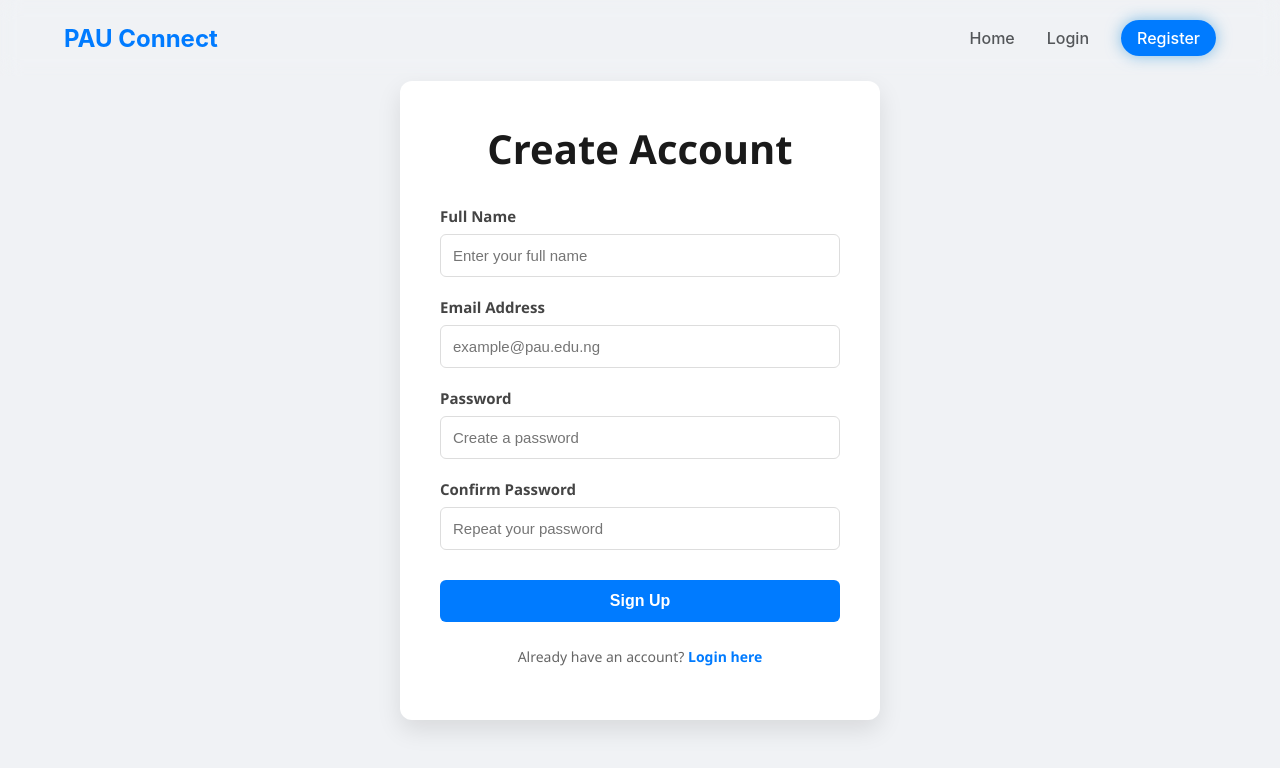
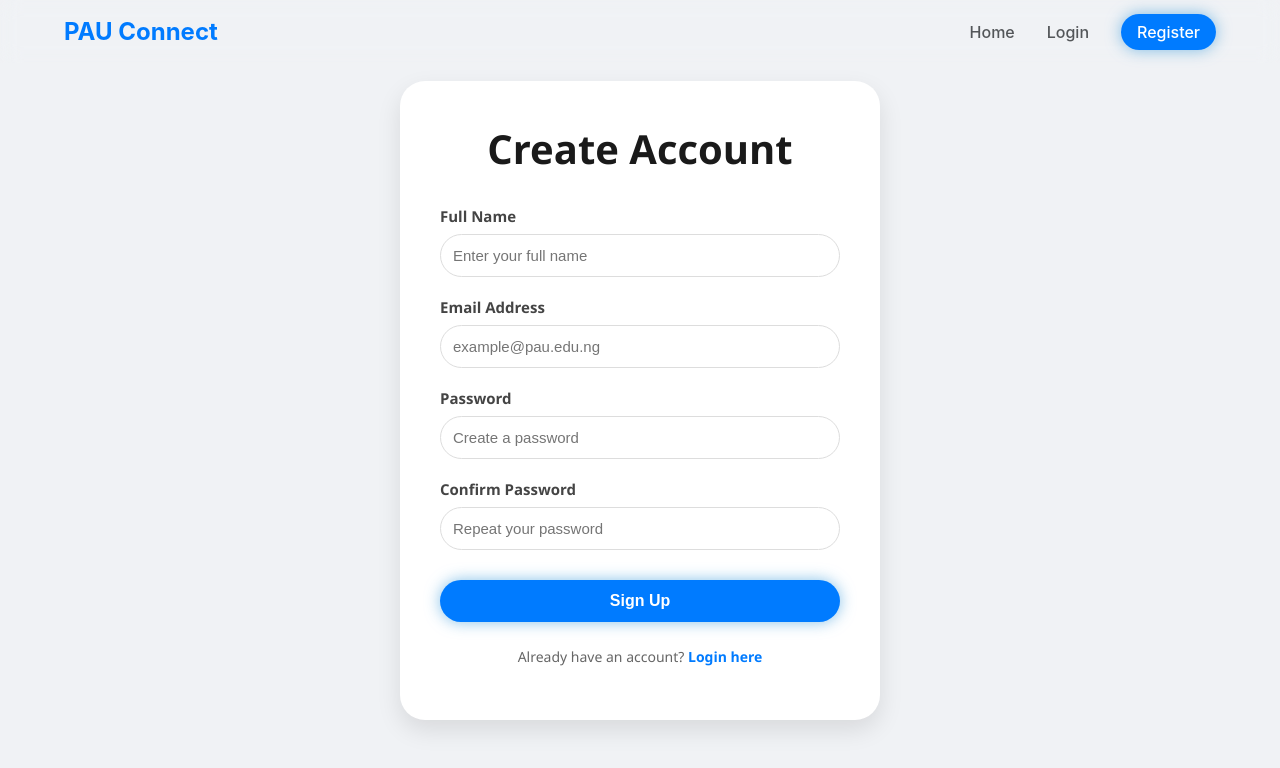
Before and after one commit to Sheismargret/COS-Group-2, a React (Create React App) app in the folder frontend/: page /Register in a window 1280 px wide. Shown: the top 768 px of the page. Built offline with nearby package versions, Linux system fonts and the light colour scheme.

Commit message:
Updated look with glowing elements

```diff
--- a/frontend/src/App.css
+++ b/frontend/src/App.css
@@ -22,7 +22,7 @@
 h1 {
   font-size: 4rem;
   font-weight: 700;
-  color: #000000; /* Deepest black */
+  color: #1e293b;
   line-height: 1.1;
   margin-bottom: 20px;
 }
@@ -56,7 +56,7 @@ h1 {
   border-radius: 25px;
   cursor: pointer;
   box-shadow: 0 0 15px rgba(52, 152, 219, 0.6);
-  transition: transform 0.3s ease, box-shadow 0.3s ease;
+  transition: transform 0.3s ease, box-shadow 0.3s ease, background-color 0.3s ease-in-out;
   transform: translateY(0); /* Explicitly set starting position */
 }
 .primary-btn:hover {
--- a/frontend/src/pages/Home.js
+++ b/frontend/src/pages/Home.js
@@ -3,7 +3,7 @@ function Home() {
     <div className="home-content">
       {/* Hero Section */}
       <div className="hero-section">
-        <p className="badge-text">Thousands of opportunities waiting for you</p>
+        <p className="badge-text"><h3>Thousands of opportunities waiting for you</h3></p>
         <h1>Find your <span className="blue-text">Dream Job</span> or
             <br /><span className="blue-text">perfect Hire</span>
         </h1>
--- a/frontend/src/styles/Navbar.css
+++ b/frontend/src/styles/Navbar.css
@@ -2,9 +2,9 @@
     display: flex;
     justify-content: space-between;
     align-items: center;
-    padding: 0.75rem 5%;
+    padding: 0.35rem 5%;
     background-color: transparent;
-    position: absolute;
+    position: fixed;
     top: 0;
     left: 0;
     right: 0;
@@ -31,11 +31,12 @@
     text-decoration: none;
     color: #535659;
     font-weight: 500;
-    transition: color 0.3s;
+    transition: all 0.3s ease-in-out;
 }
 
 .nav-links a:hover {
     color: #007bff;
+    text-shadow: 0 0 15px rgba(52, 152, 219, 0.6);
 }
 
 .btn-link {
@@ -44,13 +45,12 @@
     color: #fff !important;
     border-radius: 25px;
     box-shadow: 0 0 15px rgba(52, 152, 219, 0.6);
-    transition: transform 0.3s ease, background-color 0.3s ease;
-    transform: translateY(0);
+    text-decoration: none;
+    transition: all 0.3s ease-in-out;
+
 }
 .btn-link:hover {
     background-color: #0056b3;
-    transform: translateY(-2px); /* Slight lift effect */
-    transition: all 0.4s ease-in-out;
 }
 
 .navbar {
--- a/frontend/src/styles/Register.css
+++ b/frontend/src/styles/Register.css
@@ -12,7 +12,7 @@
 .auth-card {
     background: #ffffff;
     padding: 40px;
-    border-radius: 12px;
+    border-radius: 25px;
     box-shadow: 0 10px 25px rgba(0, 0, 0, 0.1);
     width: 100%;
     max-width: 400px;
@@ -59,7 +59,7 @@
 .input-group input {
     padding: 12px;
     border: 1.5px solid #ddd;
-    border-radius: 6px;
+    border-radius: 25px;
     font-size: 15px;
     transition: border-color 0.3s ease;
 }
@@ -67,6 +67,8 @@
 .input-group input:focus {
     outline: none;
     border-color: #007bff; /* PAU Blue or similar */
+    box-shadow: 0 0 15px rgba(52, 152, 219, 0.4);
+    transition: all 0.4s ease-in-out;
 }
 
 /* The Button */
@@ -75,16 +77,22 @@
     color: white;
     padding: 12px;
     border: none;
-    border-radius: 6px;
+    border-radius: 25px;
     font-size: 16px;
     font-weight: 600;
     cursor: pointer;
     transition: background-color 0.3s ease;
     margin-top: 10px;
+    box-shadow: 0 0 15px rgba(52, 152, 219, 0.6);
+    transition: transform 0.3s ease, box-shadow 0.3s ease, background-color 0.3s ease-in-out;
+    transform: translateY(0);
 }
 
 .auth-btn:hover {
     background-color: #0056b3;
+    box-shadow: 0 0 25px rgba(52, 152, 219, 0.9);
+    transform: translateY(-2px); /* Slight lift effect */
+    transition: all 0.4s ease-in-out;
 }
 
 .auth-footer {
```
